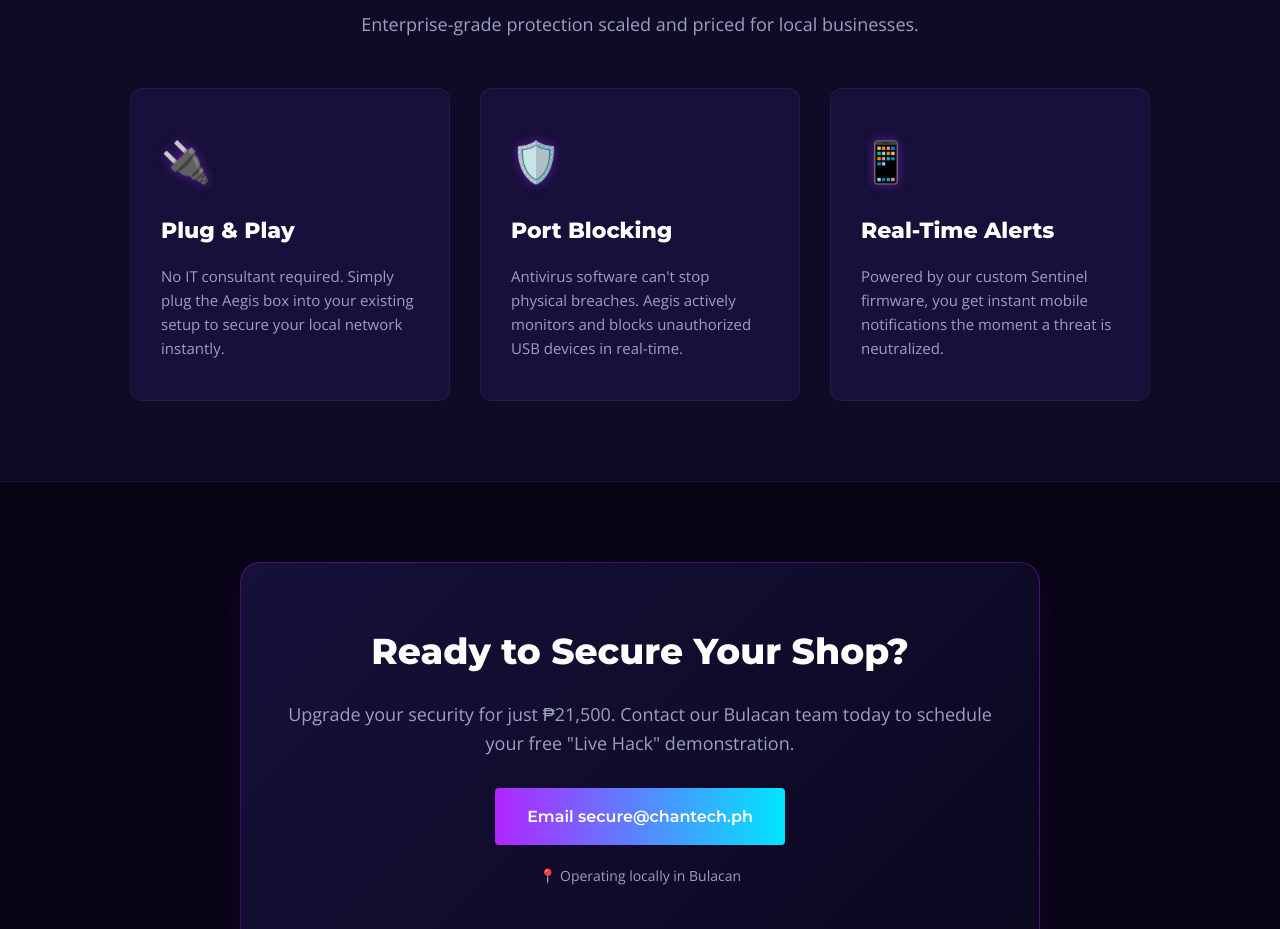
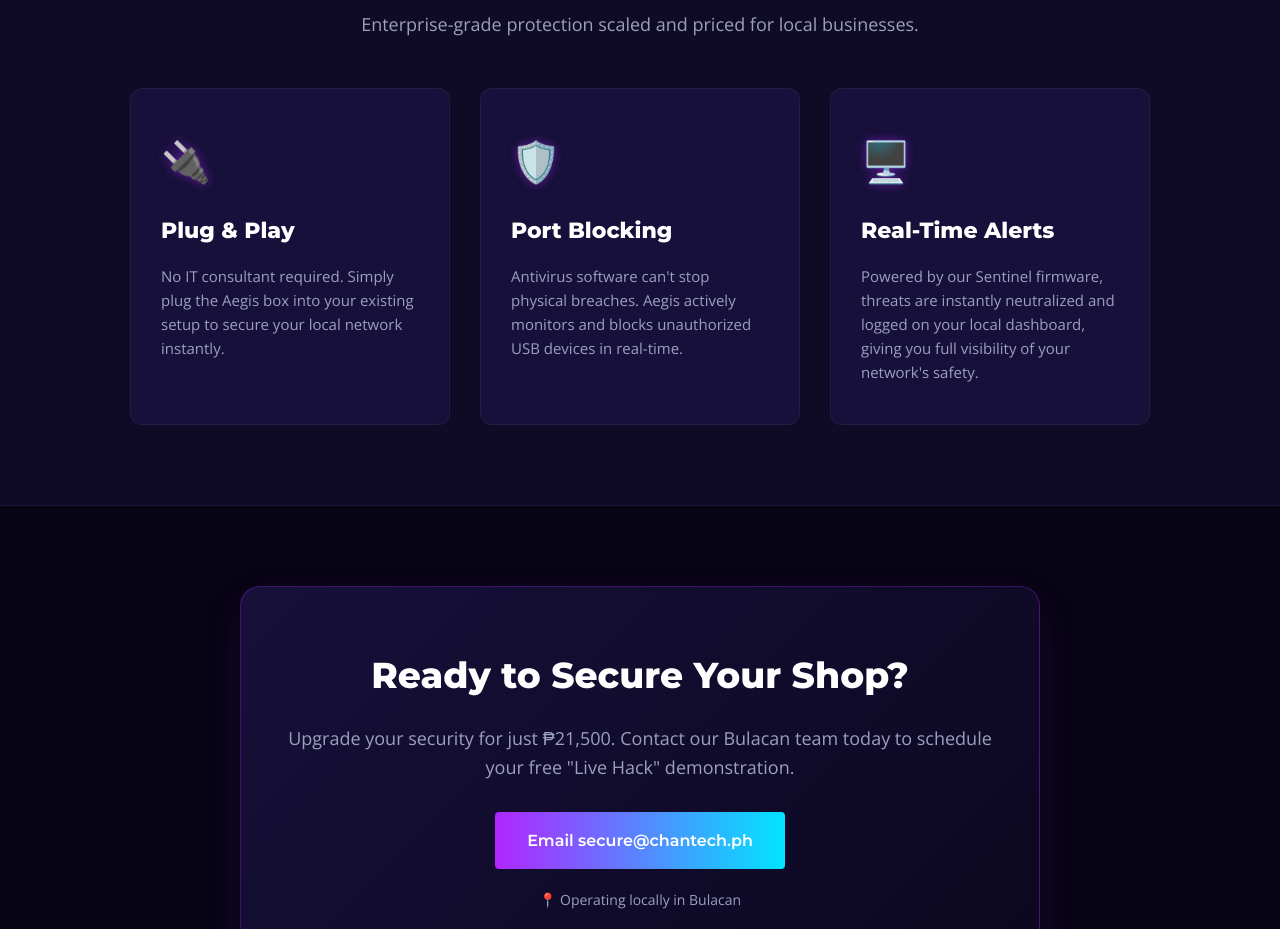
Before and after one commit to Hinicus/chan-tech-web, a plain HTML site: page index.html in a window 1280 px wide. Shown: the part 900-1829 px from the top of the page. Drawn offline with nearby package versions, Linux system fonts and the light colour scheme.

Commit message:
Update features description

```diff
--- a/index.html
+++ b/index.html
@@ -488,9 +488,9 @@
                 <p>Antivirus software can't stop physical breaches. Aegis actively monitors and blocks unauthorized USB devices in real-time.</p>
             </div>
             <div class="feature-card">
-                <div class="feature-icon">📱</div>
+                <div class="feature-icon">🖥️</div>
                 <h3>Real-Time Alerts</h3>
-                <p>Powered by our custom Sentinel firmware, you get instant mobile notifications the moment a threat is neutralized.</p>
+                <p>Powered by our Sentinel firmware, threats are instantly neutralized and logged on your local dashboard, giving you full visibility of your network's safety.</p>
             </div>
         </div>
     </section>
```
